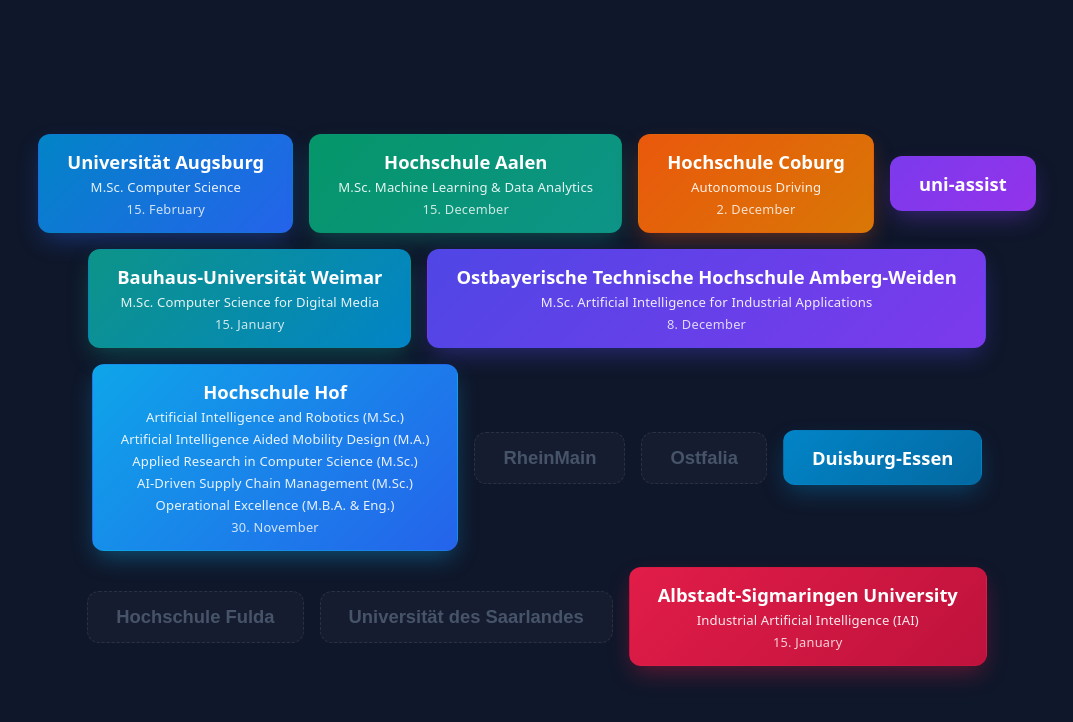
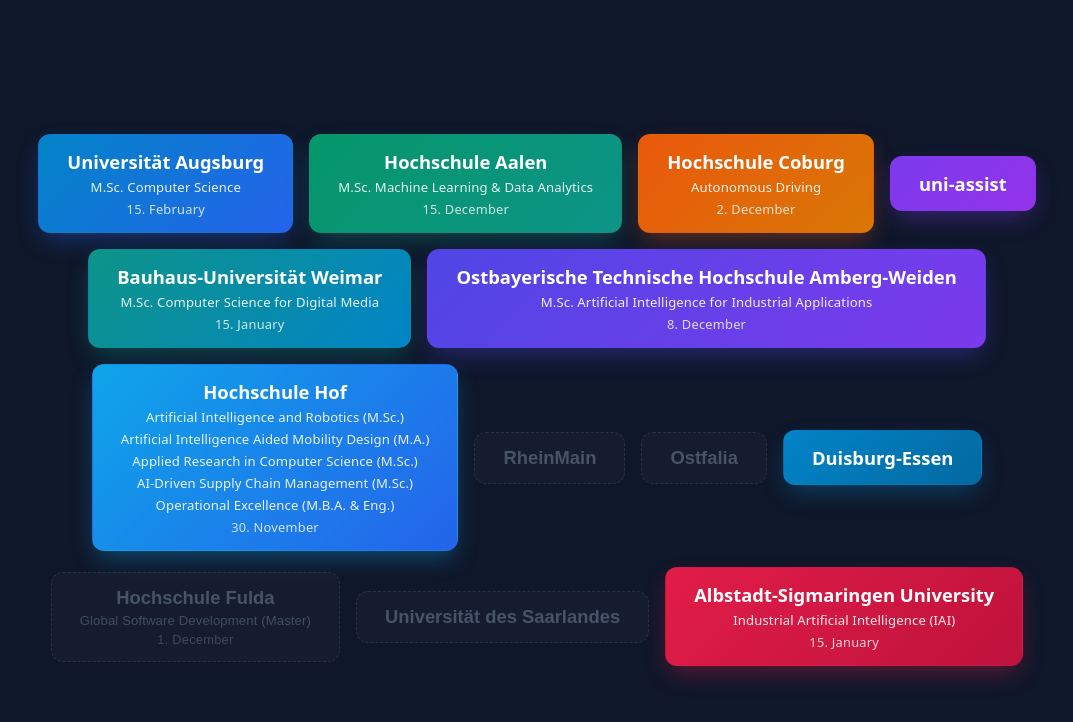
Before and after one commit to prit123-a/final, a plain HTML site: page index.html in a window 1280 px wide. Shown: the whole page, without its empty margins (103-1176 px from the left). Drawn offline with Linux system fonts and the light colour scheme.

Commit message:
Add course and deadline to Hochschule Fulda button

```diff
--- a/index.html
+++ b/index.html
@@ -248,7 +248,9 @@
     </a>
 
     <button type="button" class="college-btn btn-disabled" disabled>
-      Hochschule Fulda
+      <span>Hochschule Fulda</span>
+      <span class="btn-course">Global Software Development (Master)</span>
+      <span class="btn-deadline">1. December</span>
     </button>
 
     <button type="button" class="college-btn btn-disabled" disabled>
```
